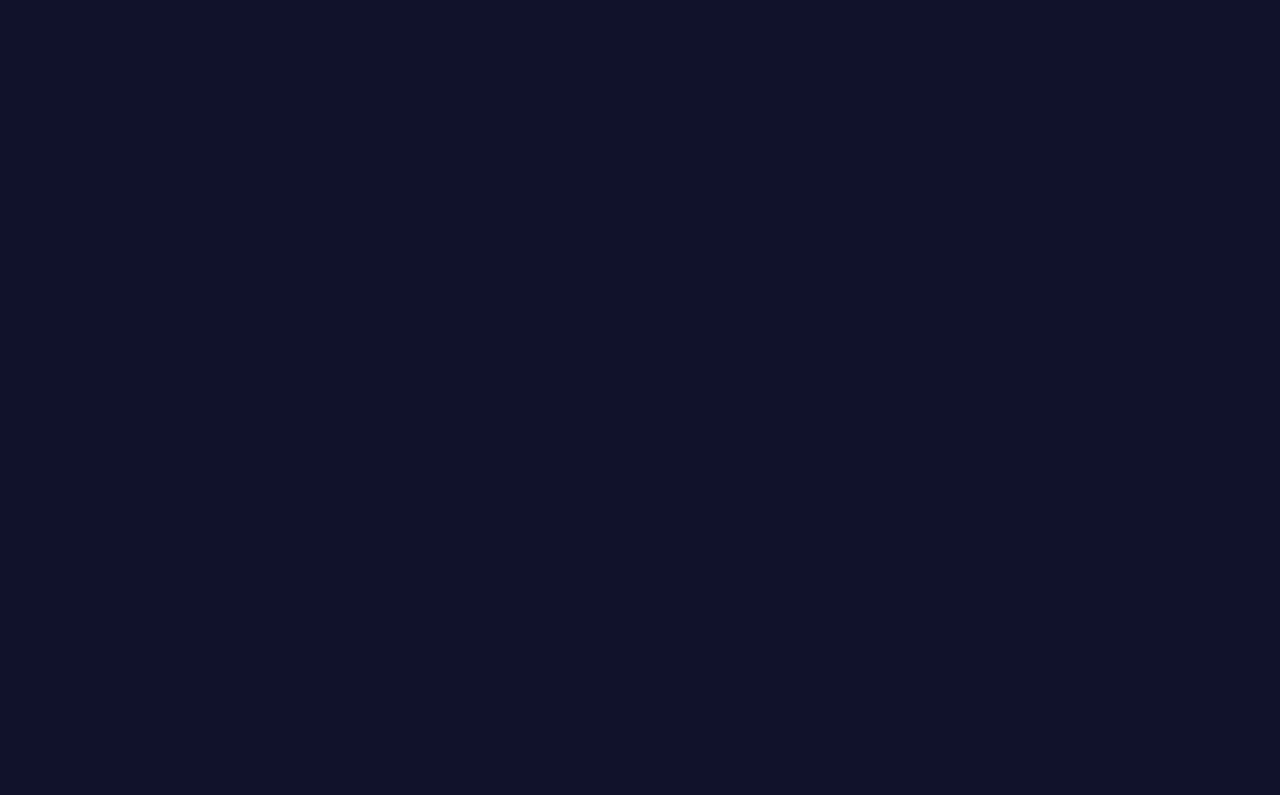
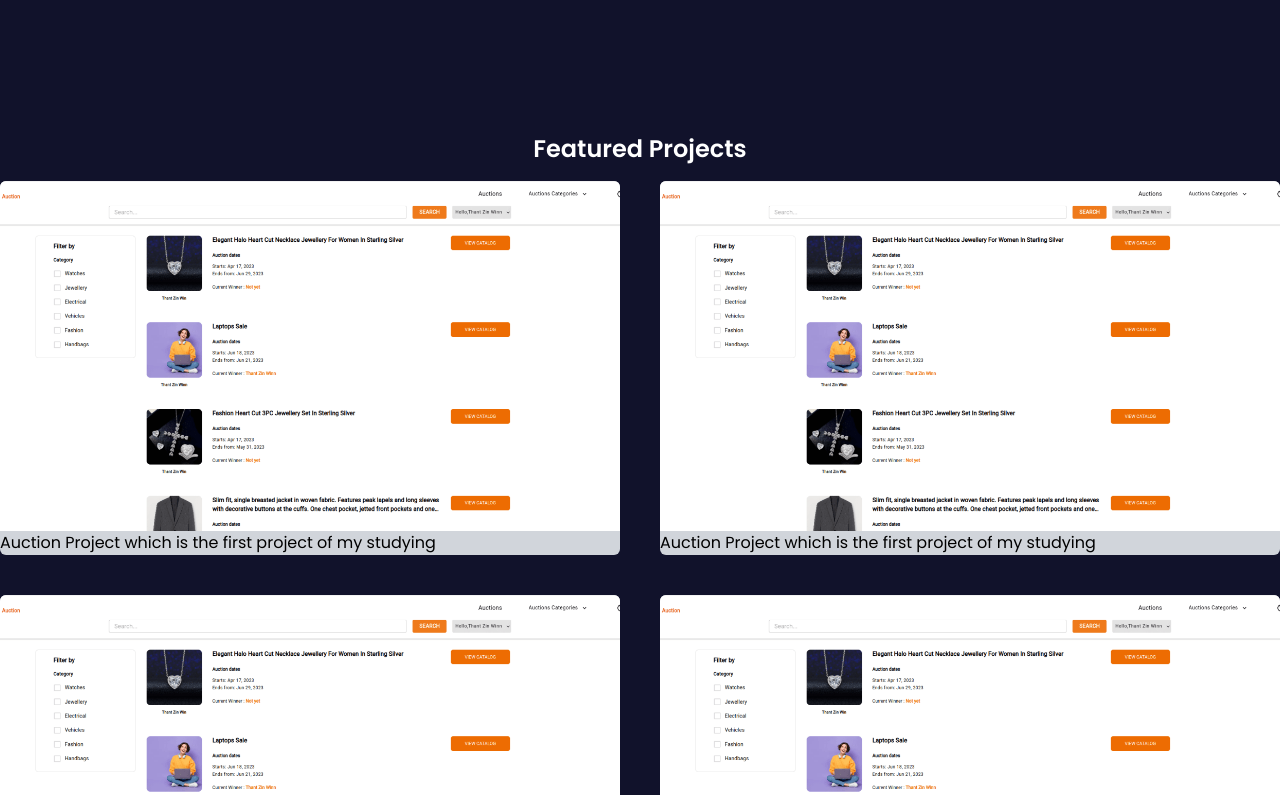
Before and after one commit to ThantZinWinnnnn/Personal_Portfolio, a Next.js app: page / in a window 1280 px wide. Shown: the part 683-1478 px from the top of the page. Before the commit the page ends 800 px from the top, so only its background shows below. Built offline with nearby package versions, Linux system fonts and the light colour scheme.

Commit message:
feat: add feature component

```diff
--- a/app/globals.css
+++ b/app/globals.css
@@ -14,7 +14,7 @@
 
 /* Chrome, Edge, and Safari */
 *::-webkit-scrollbar {
-  width: 5px;
+  width: 0px;
 }
 
 *::-webkit-scrollbar-track {
--- a/app/page.tsx
+++ b/app/page.tsx
@@ -1,5 +1,6 @@
 import IntroText from '@/components/Intro/intro.text'
 import Navbar from '@/components/Nav/Navbar'
+import ProjectsPage from '@/components/projects/project.page'
 import Image from 'next/image'
 
 export default function Home() {
@@ -7,6 +8,7 @@ export default function Home() {
     <main className="h-screen container mx-auto">
       <Navbar/>
       <IntroText/>
+      <ProjectsPage/>
     </main>
   )
 }
--- a/components/Nav/Navbar.tsx
+++ b/components/Nav/Navbar.tsx
@@ -1,3 +1,4 @@
+"use client"
 import React from 'react'
 import {IconSun} from "@tabler/icons-react"
 const navLists = [
--- /dev/null
+++ b/components/projects/Project.tsx
@@ -0,0 +1,29 @@
+"use client";
+import React from "react";
+import Image from "next/image";
+
+const Project = ({ indx }: ProjectProps) => {
+  return (
+    <div
+      className={`h-fit overflow-hidden bg-gray-300 rounded-md  ${
+        indx % 2
+          ? "w-[calc(50%-20px)] text-black  pb-9"
+          : "w-[calc(50%-20px)] text-blue-600"
+      }}`}
+    >
+      <div className={`w-full  relative overflow-hidden group h-[350px]`}>
+        <Image src={'/assets/auction_hd.png'} fill alt="auction image" style={{objectFit:'cover',}} />
+      </div>
+      <p className="">Auction Project which is the first project of my studying</p>
+    </div>
+  );
+};
+
+export default Project;
+
+type ProjectProps = {
+  // image:string,
+  // title:string,
+  // link:string,
+  indx: number;
+};
--- /dev/null
+++ b/components/projects/project.page.tsx
@@ -0,0 +1,22 @@
+"use client"
+import React from 'react'
+import Project from './Project'
+
+const pjArr = Array.from({length: 4}, (_, i) => i);
+
+const ProjectsPage = () => {
+  return (
+    <section className='h-[calc(100vh-48px)]  max-w-[80rem] mx-auto'>
+       <h2 className='text-2xl font-semibold text-white text-center my-4'>Featured Projects</h2>
+       <div className='flex flex-wrap gap-10 w-full'>
+       {
+            pjArr.map((p,i)=>(
+                <Project key={i} indx={i}/>
+            ))
+        }
+       </div>
+    </section>
+  )
+}
+
+export default ProjectsPage
```
Also changed, not shown: public/assets/auction_hd.png (added).
